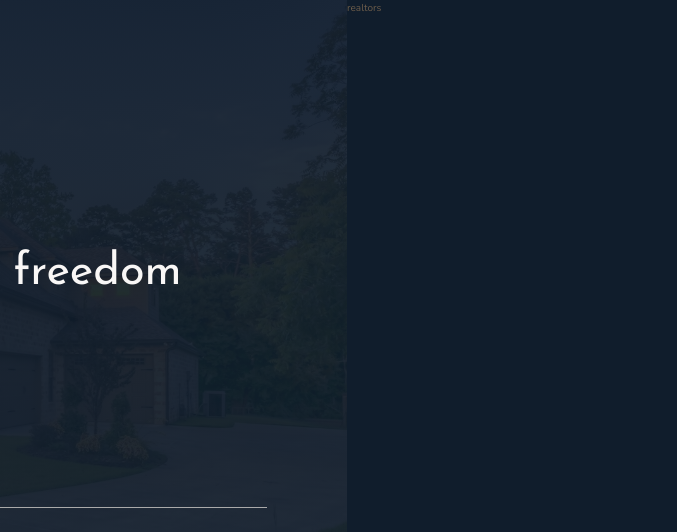
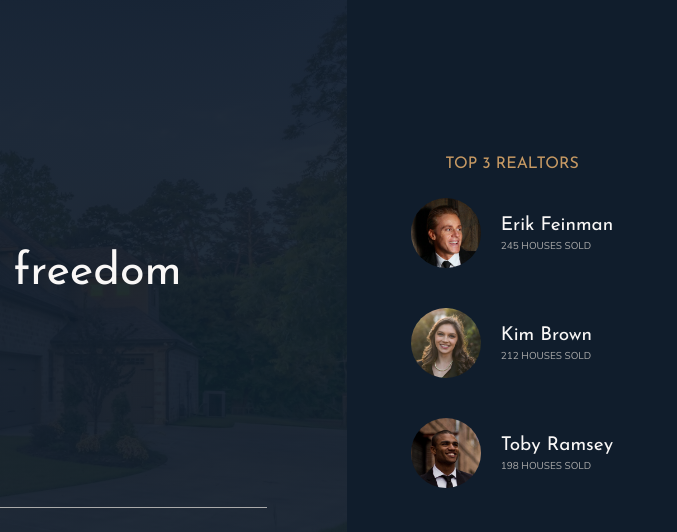
Before and after one commit to RamaneDev/CSS_GRID_NEXTER, a website: page starter/index.html in a window 1280 px wide. Shown: the top 532 px of the page, 603-1280 px from the left. Drawn offline with nearby package versions, Linux system fonts and the light colour scheme; files that its build step writes are made by us from their sources.

Commit message:
realtors part (final part)

```diff
--- a/starter/index.html
+++ b/starter/index.html
@@ -32,7 +32,24 @@
         </header>
 
         <div class="realtors">
-            realtors
+           <h3 class="heading-3">Top 3 Realtors</h3>
+           <div class="realtors__list">
+               <img src="img/realtor-1.jpeg" alt="Realtor 1" class="realtors__img">
+               <div class="realtors__details">
+                   <h4 class="heading-4 heading-4--light">Erik Feinman</h4>
+                   <p class="realtors__sold">245 houses sold</p>
+               </div>
+               <img src="img/realtor-2.jpeg" alt="Realtor 2" class="realtors__img">
+               <div class="realtors__details">
+                   <h4 class="heading-4 heading-4--light">Kim Brown</h4>
+                   <p class="realtors__sold">212 houses sold</p>
+               </div>
+               <img src="img/realtor-3.jpeg" alt="Realtor 3" class="realtors__img">
+               <div class="realtors__details">
+                   <h4 class="heading-4 heading-4--light">Toby Ramsey</h4>
+                   <p class="realtors__sold">198 houses sold</p>
+               </div>
+           </div>
         </div>
 
         <section class="features">
--- a/starter/package.json
+++ b/starter/package.json
@@ -4,7 +4,7 @@
   "description": "Nexter webpage",
   "main": "index.js",
   "scripts": {
-    "watch:sass": "node-sass sass/main.scss css/style.css",
+    "watch:sass": "node-sass sass/main.scss css/style.css -w",
     "devserver": "live-server --browser=firefox",
     "start": "npm-run-all --parallel devserver watch:sass",
     "compile:sass": "node-sass sass/main.scss css/style.comp.css",
--- a/starter/sass/_realtors.scss
+++ b/starter/sass/_realtors.scss
@@ -1,4 +1,38 @@
 .realtors {
     background-color: $color-secondary;
     grid-column: col-start 7 / full-end;
+    padding: 3rem;
+
+    display: grid;
+    justify-content: center;
+    align-content: center;
+    justify-items: center;
+    row-gap: 2rem;
+
+    &__list {
+        display: grid;
+        grid-template-columns: min-content max-content;
+        column-gap: 2rem;
+        row-gap: 5vh;
+        align-items: center;
+
+
+    }
+
+    &__img {
+        width: 7rem;
+        border-radius: 50%;
+        display: block;
+
+    }
+
+    &__details {
+
+    }
+
+    &__sold {
+        margin-top: -3px;
+        text-transform: uppercase;
+        color: #aaa;
+    }
 }
```
